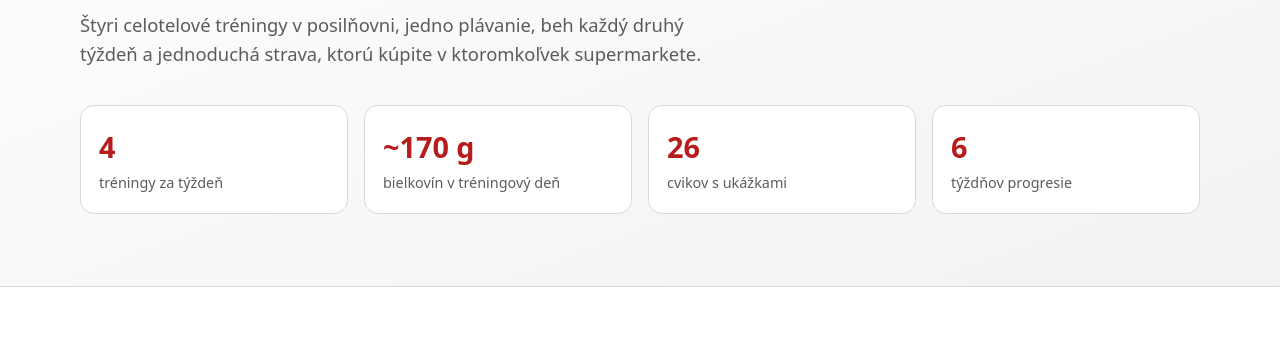
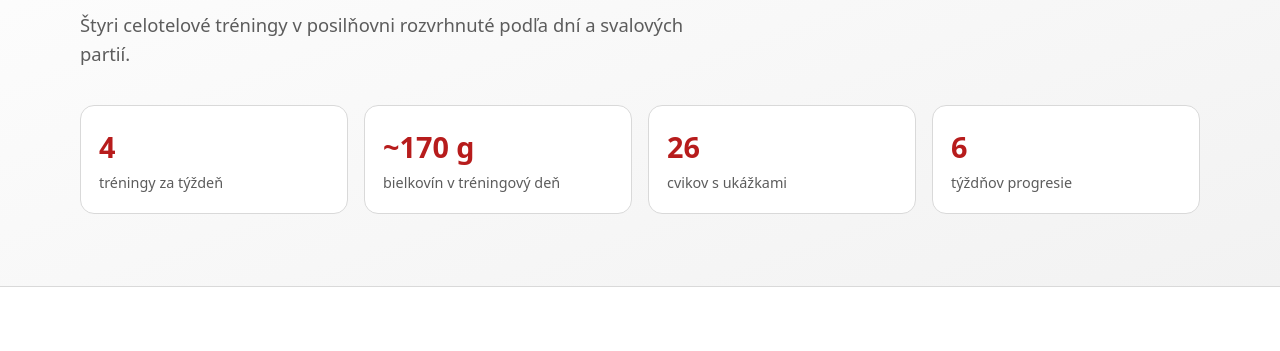
Before and after one commit to Venturer00/trainning, a plain HTML site: page website/index.html in a window 1280 px wide. Shown: the part 282-633 px from the top of the page. Drawn offline with Linux system fonts and the light colour scheme.

Commit message:
Shorten training plan introduction
Co-authored-by: Copilot <223556219+Copilot@users.noreply.github.com>

```diff
--- a/website/index.html
+++ b/website/index.html
@@ -35,7 +35,7 @@
     <div class="container">
       <p class="eyebrow">Celotelový plán · 23. 11. 2026 – 3. 1. 2027</p>
       <h1>Tréningový plán</h1>
-      <p class="lead">Štyri celotelové tréningy v posilňovni, jedno plávanie, beh každý druhý týždeň a jednoduchá strava, ktorú kúpite v ktoromkoľvek supermarkete.</p>
+      <p class="lead">Štyri celotelové tréningy v posilňovni rozvrhnuté podľa dní a svalových partií.</p>
       <div class="stats">
         <div><strong>4</strong><span>tréningy za týždeň</span></div>
         <div><strong>~170 g</strong><span>bielkovín v tréningový deň</span></div>
```
